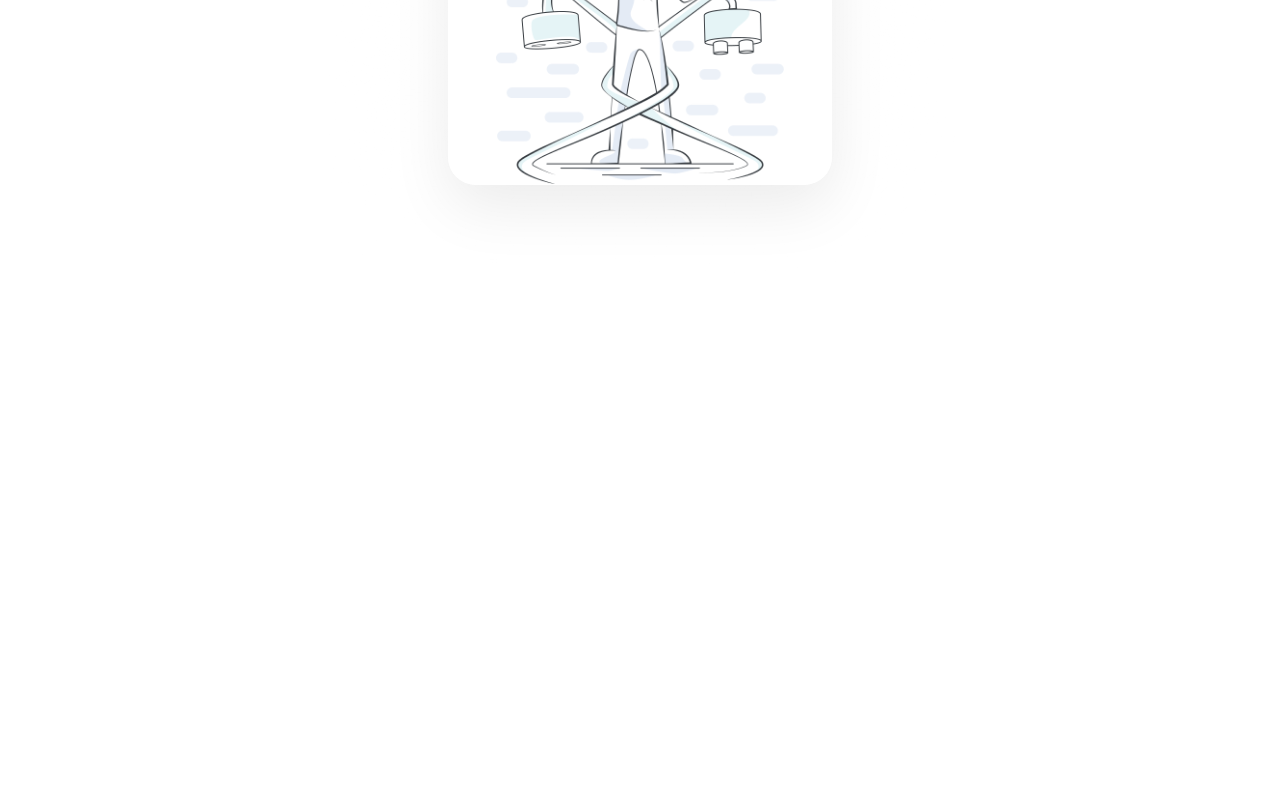
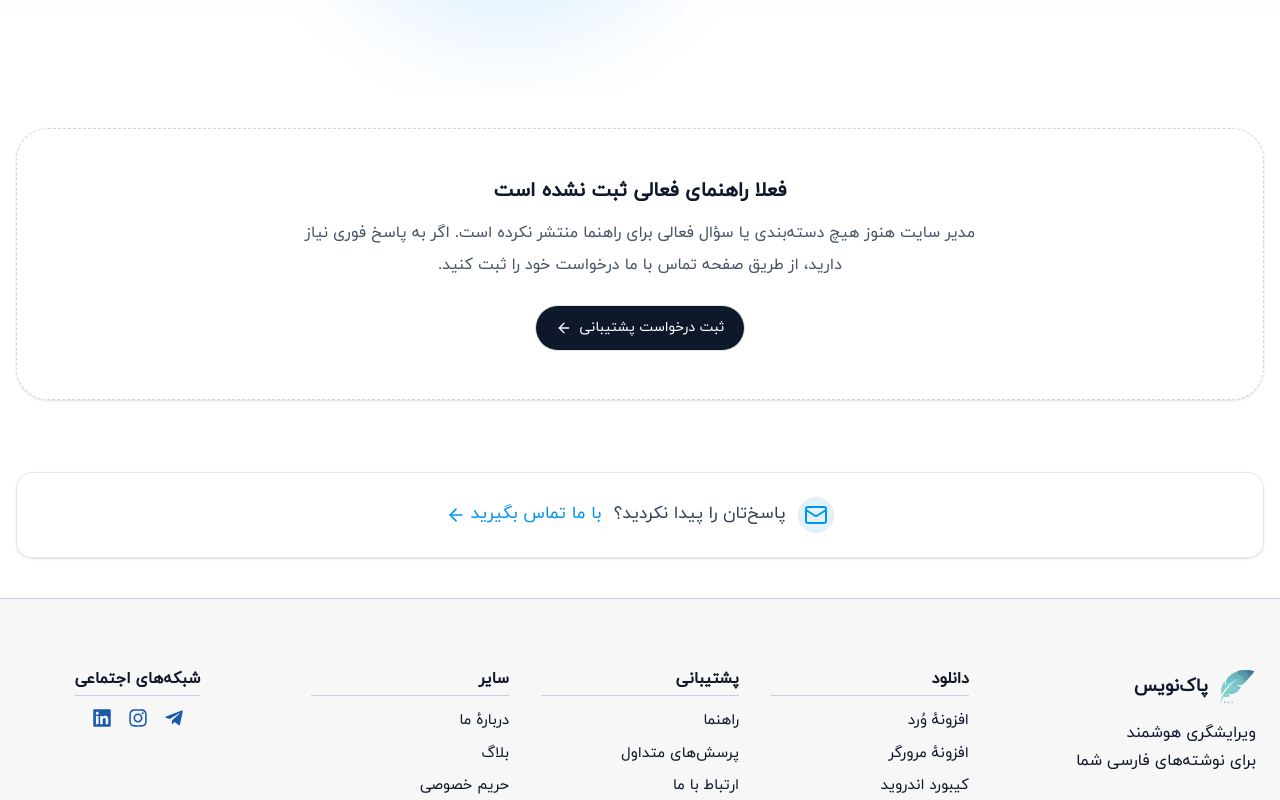
Before and after one commit to rezalwll/paknevis-website, a Next.js app: page /help in a window 1280 px wide. Before the commit this address had no page. Shown: the part 460-1260 px from the top of the page. Before the commit the page ends 800 px from the top, so only its background shows below. Built offline with nearby package versions, Linux system fonts and the light colour scheme.

Commit message:
chore: align public routes and add faq redirect to help

```diff
--- a/src/app/(site)/enterprise/page.tsx
+++ /dev/null
@@ -1,5 +0,0 @@
-import { redirect } from "next/navigation";
-
-export default function EnterpriseRedirectPage() {
-  redirect("/pricing");
-}
--- /dev/null
+++ b/src/app/(site)/faq/page.tsx
@@ -0,0 +1,5 @@
+import { redirect } from "next/navigation";
+
+export default function FaqRedirectPage() {
+  redirect("/help");
+}
--- a/src/app/(site)/pricing/page.tsx
+++ b/src/app/(site)/pricing/page.tsx
@@ -186,7 +186,7 @@ export default async function EnterprisePage() {
                   <a href={makeGeneralMailto(contactEmail)} className={btnOutline}>
                     ارتباط با ما
                   </a>
-                  <a href="/support/contact" className={btnSolid}>
+                  <a href="/contact" className={btnSolid}>
                     ثبت درخواست
                   </a>
                 </div>
--- a/src/app/admin/(protected)/help-center/actions.ts
+++ b/src/app/admin/(protected)/help-center/actions.ts
@@ -51,7 +51,7 @@ function redirectWithState(
 
 function revalidateHelpCenterPages() {
   revalidatePath("/admin/help-center");
-  revalidatePath("/support/help");
+  revalidatePath("/help");
 }
 
 async function requireHelpCenterAccess() {
--- a/src/app/not-found.tsx
+++ b/src/app/not-found.tsx
@@ -48,7 +48,7 @@ export default function NotFound() {
                     </Link>
 
                     <Link
-                      href="/support/contact"
+                      href="/contact"
                       className="inline-flex items-center gap-2 rounded-full border border-slate-200 bg-white px-5 py-2.5 text-slate-800 shadow-sm transition hover:border-primary-200 hover:text-primary-800"
                     >
                       <Headphones className="h-5 w-5 text-primary-700" />
--- a/src/components/EnterprisePricingCarousel.tsx
+++ b/src/components/EnterprisePricingCarousel.tsx
@@ -188,7 +188,7 @@ export default function EnterprisePricingCarousel({
                               <div className={lineMid} />
 
                               <Link
-                                href="/support/contact"
+                                href="/contact"
                                 className={btnOutline}
                                 onClick={(event) => event.stopPropagation()}
                               >
--- a/src/components/HelpCenterClient.tsx
+++ b/src/components/HelpCenterClient.tsx
@@ -245,7 +245,7 @@ export default function HelpCenterClient({
               به پاسخ فوری نیاز دارید، از طریق صفحه تماس با ما درخواست خود را ثبت کنید.
             </p>
             <a
-              href="/support/contact"
+              href="/contact"
               className="mt-6 inline-flex items-center gap-2 rounded-full border border-slate-200 bg-slate-900 px-5 py-3 text-sm font-medium text-white transition hover:bg-slate-800"
             >
               ثبت درخواست پشتیبانی
@@ -403,7 +403,7 @@ export default function HelpCenterClient({
           </span>
           <span>پاسخ‌تان را پیدا نکردید؟</span>
           <a
-            href="/support/contact"
+            href="/contact"
             className="inline-flex items-center gap-1 text-[#0094F0]"
           >
             با ما تماس بگیرید
--- a/src/components/layout/Footer.tsx
+++ b/src/components/layout/Footer.tsx
@@ -22,7 +22,7 @@ const FOOTER_ITEMS: NavItem[] = [
     children: [
       { label: "راهنما", href: "/support/guide" },
       { label: "پرسش‌های متداول", href: "/support/faq" },
-      { label: "ارتباط با ما", href: "/support/contact" },
+      { label: "ارتباط با ما", href: "/contact" },
     ],
   },
   {
@@ -30,7 +30,7 @@ const FOOTER_ITEMS: NavItem[] = [
     children: [
       { label: "دربارۀ ما", href: "/about" },
       { label: "بلاگ", href: "/blog" },
-      { label: "حریم خصوصی", href: "/privacy" },
+      { label: "حریم خصوصی", href: "/terms" },
     ],
   },
 ];
--- a/src/config/navigation.ts
+++ b/src/config/navigation.ts
@@ -27,8 +27,8 @@ export const NAV_ITEMS: NavItem[] = [
     label: "پشتیبانی",
     href: "#",
     children: [
-      { label: "راهنما", href: "/support/help" },
-      { label: "ارتباط با ما", href: "/support/contact" },
+      { label: "راهنما", href: "/help" },
+      { label: "ارتباط با ما", href: "/contact" },
     ],
   },
   { label: "بلاگ", href: "/blog" },
```
Also changed, not shown: src/app/(site)/contact/page.tsx (renamed from src/app/(site)/support/contact/page.tsx), src/app/(site)/help/page.tsx (renamed from src/app/(site)/support/help/page.tsx), src/app/(site)/terms/page.tsx (renamed from src/app/(site)/privacy/page.tsx).
